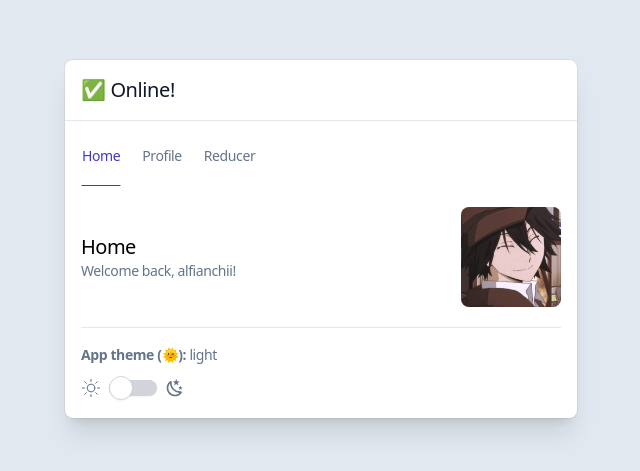
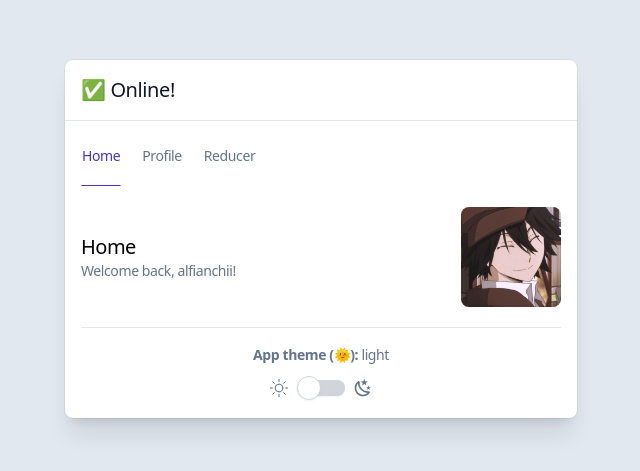
Before and after one commit to alfianchii/reactjs-dependency-injection, a React (Vite) app: page / in a window 1280 px wide. Shown: the part 161-632 px from the top of the page, without its empty margins (319-959 px from the left). Built offline with nearby package versions, Linux system fonts and the light colour scheme.

Commit message:
fix(ui): centered Theme component

```diff
--- a/src/components/DisplayTheme.tsx
+++ b/src/components/DisplayTheme.tsx
@@ -9,7 +9,7 @@ const DisplayTheme = () => {
     : body.removeAttribute("data-mode");
 
   return (
-    <p className={`font-medium`}>
+    <p className={`text-center font-medium`}>
       <span className={`font-bold`}>
         App theme ({theme === "light" ? "🌞" : "🌙"}):
       </span>{" "}
--- a/src/components/Theme.tsx
+++ b/src/components/Theme.tsx
@@ -4,7 +4,7 @@ import ToggleTheme from "./ToggleTheme";
 const Theme = () => {
   return (
     <>
-      <section>
+      <section className={`flex flex-col items-center justify-center`}>
         <div className={`mt-4`}>
           <DisplayTheme />
         </div>
--- a/src/components/ToggleTheme.tsx
+++ b/src/components/ToggleTheme.tsx
@@ -11,7 +11,8 @@ const ToggleTheme = () => {
   const toggleThemeHandler = () => dispatch({ type: "TOGGLE_THEME" });
 
   return (
-    <div className={`flex items-center gap-x-2`}>
+    <div className={`flex items-center justify-center gap-x-2`}>
+      <div>
         <svg
           xmlns="http://www.w3.org/2000/svg"
           xmlnsXlink="http://www.w3.org/1999/xlink"
@@ -41,6 +42,7 @@ const ToggleTheme = () => {
             </g>
           </g>
         </svg>
+      </div>
       <div className="relative cursor-pointer rounded-full bg-gray-200 shadow-sm">
         <input
           aria-label="toggle 1"
@@ -57,6 +59,7 @@ const ToggleTheme = () => {
           className="block h-4 w-12 cursor-pointer overflow-hidden rounded-full bg-gray-300 checked:bg-indigo-700 dark:bg-gray-700"
         ></label>
       </div>
+      <div>
         <svg
           xmlns="http://www.w3.org/2000/svg"
           xmlnsXlink="http://www.w3.org/1999/xlink"
@@ -74,6 +77,7 @@ const ToggleTheme = () => {
           ></path>
         </svg>
       </div>
+    </div>
   );
 };
 
--- a/src/pages/Reducer.tsx
+++ b/src/pages/Reducer.tsx
@@ -42,7 +42,7 @@ const Reducer = () => {
             </Button>
           </div>
         </div>
-        <section>
+        <section className={`flex flex-col items-center justify-center`}>
           <div className={`mt-4`}>
             <p className={`font-medium`}>
               <span className={`font-bold`}>
@@ -52,7 +52,8 @@ const Reducer = () => {
             </p>
           </div>
           <div className={`-mb-2 mt-3`}>
-            <div className={`flex items-center gap-x-2`}>
+            <div className={`flex items-center justify-center gap-x-2`}>
+              <div>
                 <svg
                   xmlns="http://www.w3.org/2000/svg"
                   xmlnsXlink="http://www.w3.org/1999/xlink"
@@ -82,6 +83,7 @@ const Reducer = () => {
                     </g>
                   </g>
                 </svg>
+              </div>
               <div className="relative cursor-pointer rounded-full bg-gray-200 shadow-sm">
                 <input
                   aria-label="toggle 1"
@@ -100,6 +102,7 @@ const Reducer = () => {
                   className="block h-4 w-12 cursor-pointer overflow-hidden rounded-full bg-gray-300 checked:bg-indigo-700 dark:bg-gray-700"
                 ></label>
               </div>
+              <div>
                 <svg
                   xmlns="http://www.w3.org/2000/svg"
                   xmlnsXlink="http://www.w3.org/1999/xlink"
@@ -118,6 +121,7 @@ const Reducer = () => {
                 </svg>
               </div>
             </div>
+          </div>
         </section>
       </div>
     </section>
```
Lines whose indentation alone changed are shown as unchanged.
